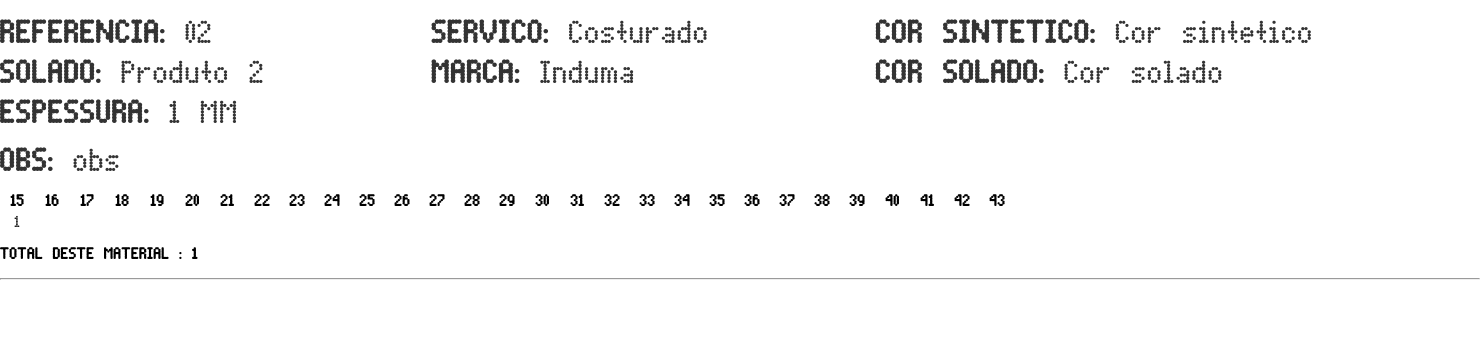
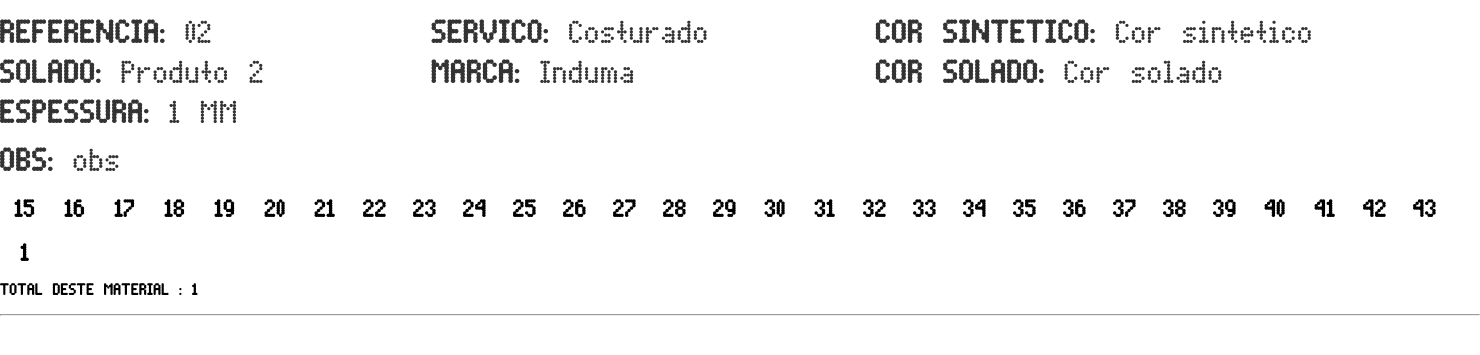
Before and after one commit to RubsNeto/PalmieX, a Django app: page /imprimir/1/ in a window 1480 px wide. Shown: the part 145-500 px from the top of the page. Run offline with Django 5.2, Linux system fonts and the light colour scheme; a user stored in the database is signed in; data comes from the database, SQL or seed files in the repository; some web fonts are replaced.

Commit message:
imprimir.css

```diff
--- a/static/css/imprimir.css
+++ b/static/css/imprimir.css
@@ -89,33 +89,48 @@ p{
 
 /* Container específico para os quadradinhos de tamanhos e quantidades
    Configurado para dispor todos os itens em uma única linha */
+/* Ajusta os quadradinhos para preencher toda a largura */
+/* Ajusta os quadradinhos para preencher toda a largura */
 .containerQuadradinhos {
   display: flex;
-  flex-wrap: nowrap;
-  margin-top: 1rem;
+  flex-wrap: nowrap; /* Garante que todos os elementos fiquem na mesma linha */
+  justify-content: left; /* Centraliza os elementos */
+  align-items: flex-start; /* Alinha os itens ao topo */
+  width: 100%;
 }
 
-/* Cada grupo: botão em cima e número embaixo */
+/* Cada quadrado deve ter largura uniforme */
 .botao-container {
-  text-align: center;
   display: flex;
-  flex-direction: column; /* Empilha o botão acima e o número abaixo */
-  align-items: center;
+  flex-direction: column; /* Mantém o botão acima e o número abaixo */
+  align-items: left;
+  justify-content: left;
+  text-align: left;
+  width: 50px; /* Ajuste conforme necessário */
 }
 
-/* Estilo para o botão (tamanho) */
+/* Ajusta o tamanho dos botões para ficarem alinhados */
 .botao {
-  width: 35px;
-  font-size: 1.0em;
-  cursor: default;
+  width: 50px; /* Garante que todos tenham a mesma largura */
+  height: 50px;
+  font-size: 1.5em; /* Ajusta o tamanho da fonte */
+  display: flex;
+  align-items: center;
+  justify-content: center;
+  text-align: center;
+}
+
+/* Ajusta o tamanho dos números e os mantém centralizados */
+.numero {
+  font-size: 1.5em; /* Aumenta a fonte dos números */
+  font-weight: bold;
+  display: block;
+  width: 100%;
+  text-align: center;
+  margin-top: 0.3em; /* Espaçamento entre botão e número */
 }
 
 
-/* Estilo para o número */
-.numero {
-  font-size: 1.0em;
-  margin-top: 0.3em;
-}
 
 /* Estilo genérico para spans */
 span {
```
